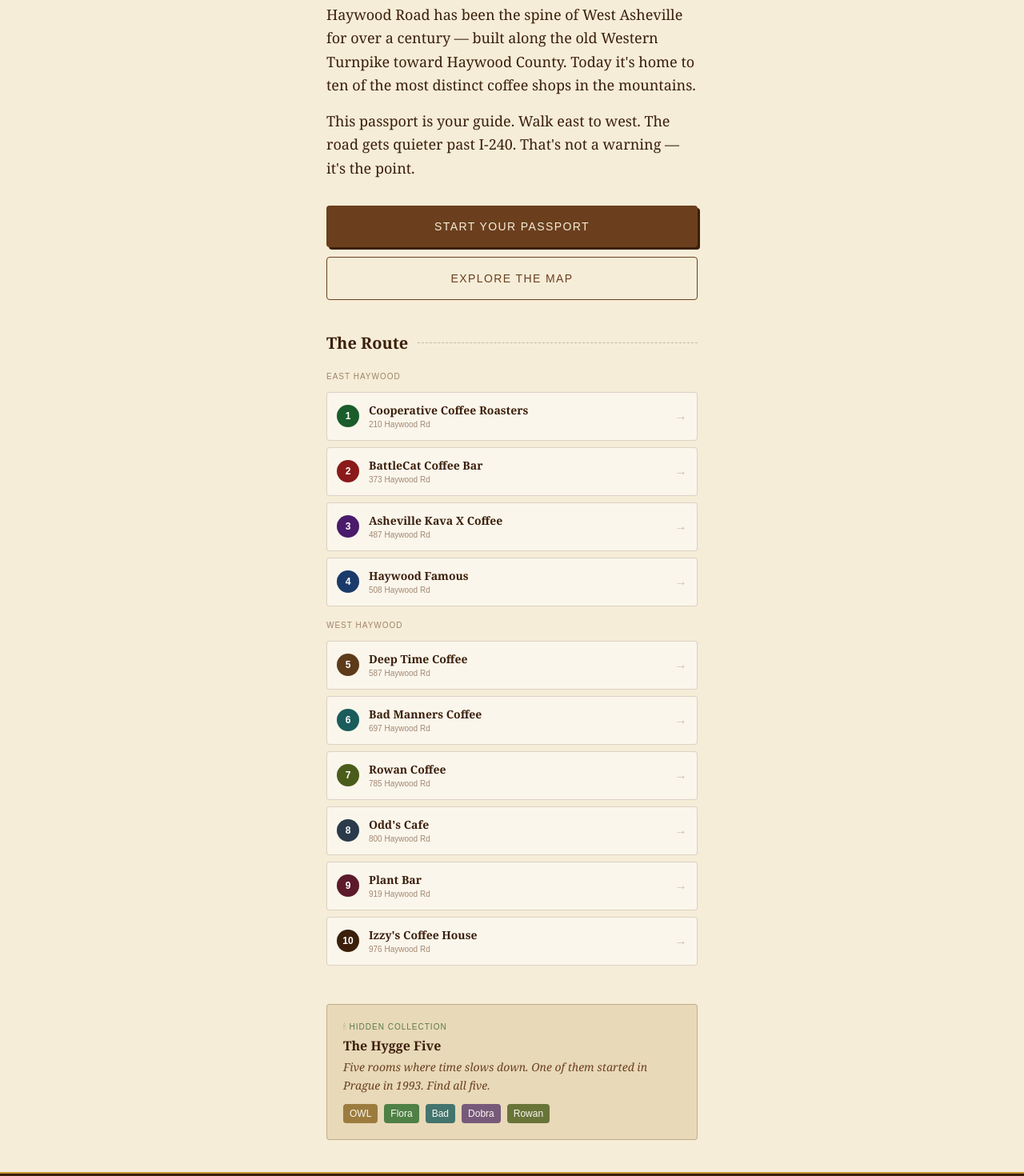
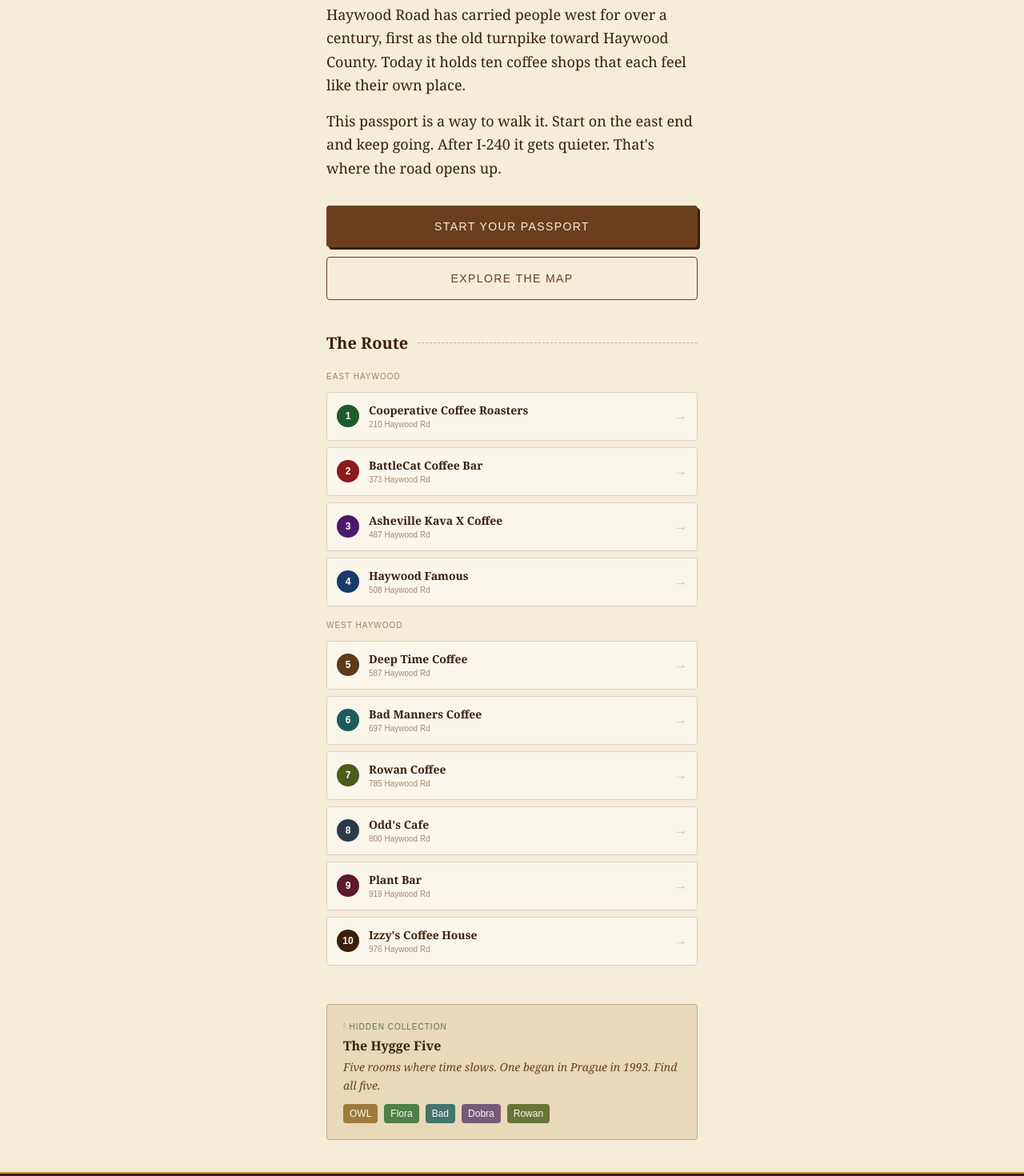
Before and after one commit to juanitok94/wavl-guide, a Next.js app: page / in a window 1280 px wide. Shown: the part 300-1770 px from the top of the page at 80% size. Built offline with nearby package versions, Linux system fonts and the light colour scheme; a web font is replaced by a local one.

Commit message:
fix: copy updates from ChatGPT wordsmith pass

```diff
--- a/src/app/page.tsx
+++ b/src/app/page.tsx
@@ -37,13 +37,14 @@ export default function Home() {
       {/* INTRO */}
       <div className="max-w-lg mx-auto px-6 py-10">
         <p className="font-serif text-lg leading-relaxed text-[#3b1f0a]">
-          Haywood Road has been the spine of West Asheville for over a century —
-          built along the old Western Turnpike toward Haywood County.
-          Today it's home to ten of the most distinct coffee shops in the mountains.
+          Haywood Road has carried people west for over a century,
+          first as the old turnpike toward Haywood County. Today it
+          holds ten coffee shops that each feel like their own place.
         </p>
         <p className="font-serif text-lg leading-relaxed text-[#3b1f0a] mt-4">
-          This passport is your guide. Walk east to west.
-          The road gets quieter past I-240. That's not a warning — it's the point.
+          This passport is a way to walk it. Start on the east
+          end and keep going. After I-240 it gets quieter. That's
+          where the road opens up.
         </p>
 
         {/* CTA */}
@@ -156,9 +157,8 @@ export default function Home() {
             The Hygge Five
           </p>
           <p className="font-serif italic text-sm text-[#6b3f1e] mt-1 leading-relaxed">
-            Five rooms where time slows down.
-            One of them started in Prague in 1993.
-            Find all five.
+            Five rooms where time slows. One began in Prague
+            in 1993. Find all five.
           </p>
           <div className="flex flex-wrap gap-2 mt-3">
             {hyggieFive.map(shop => (
```
